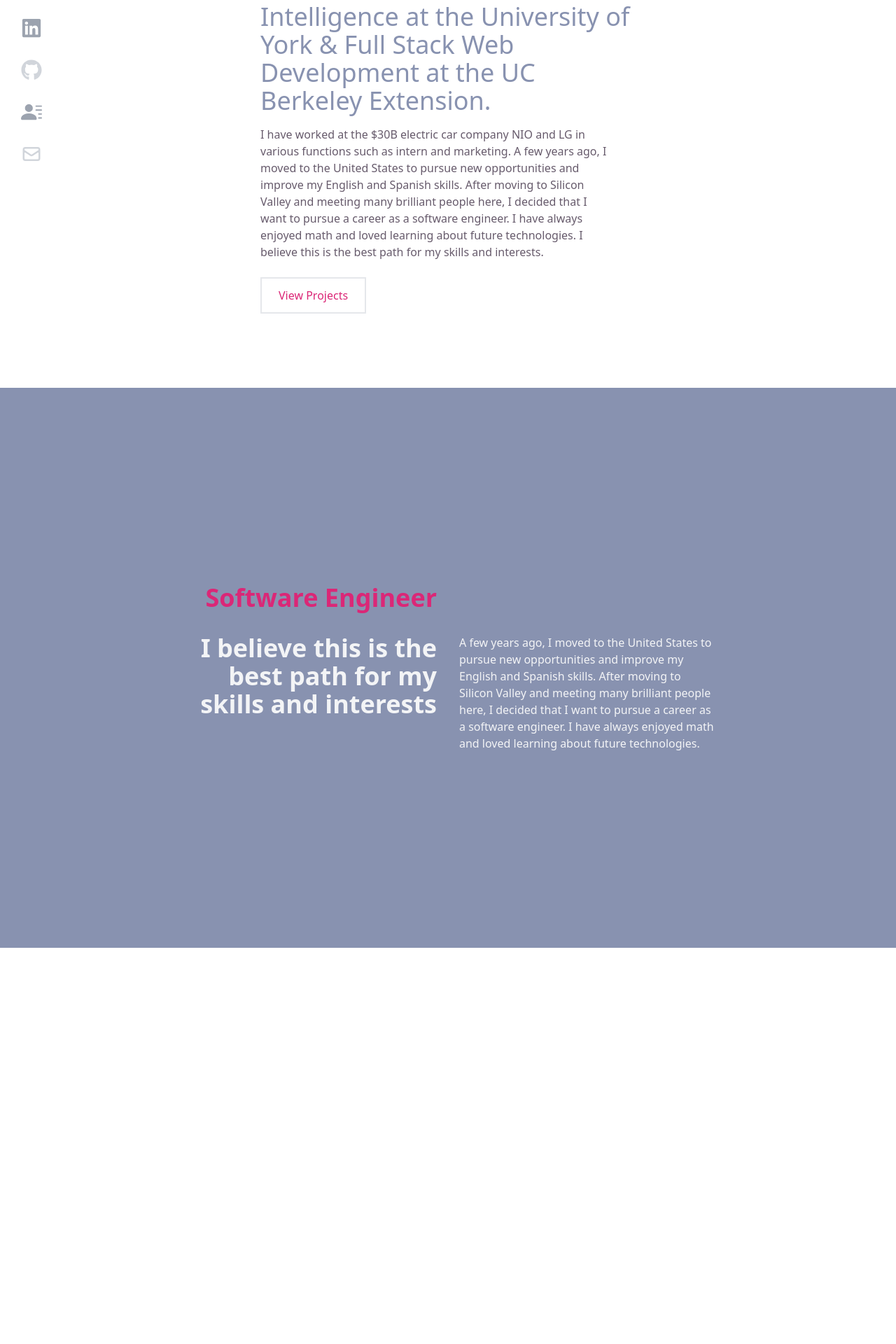
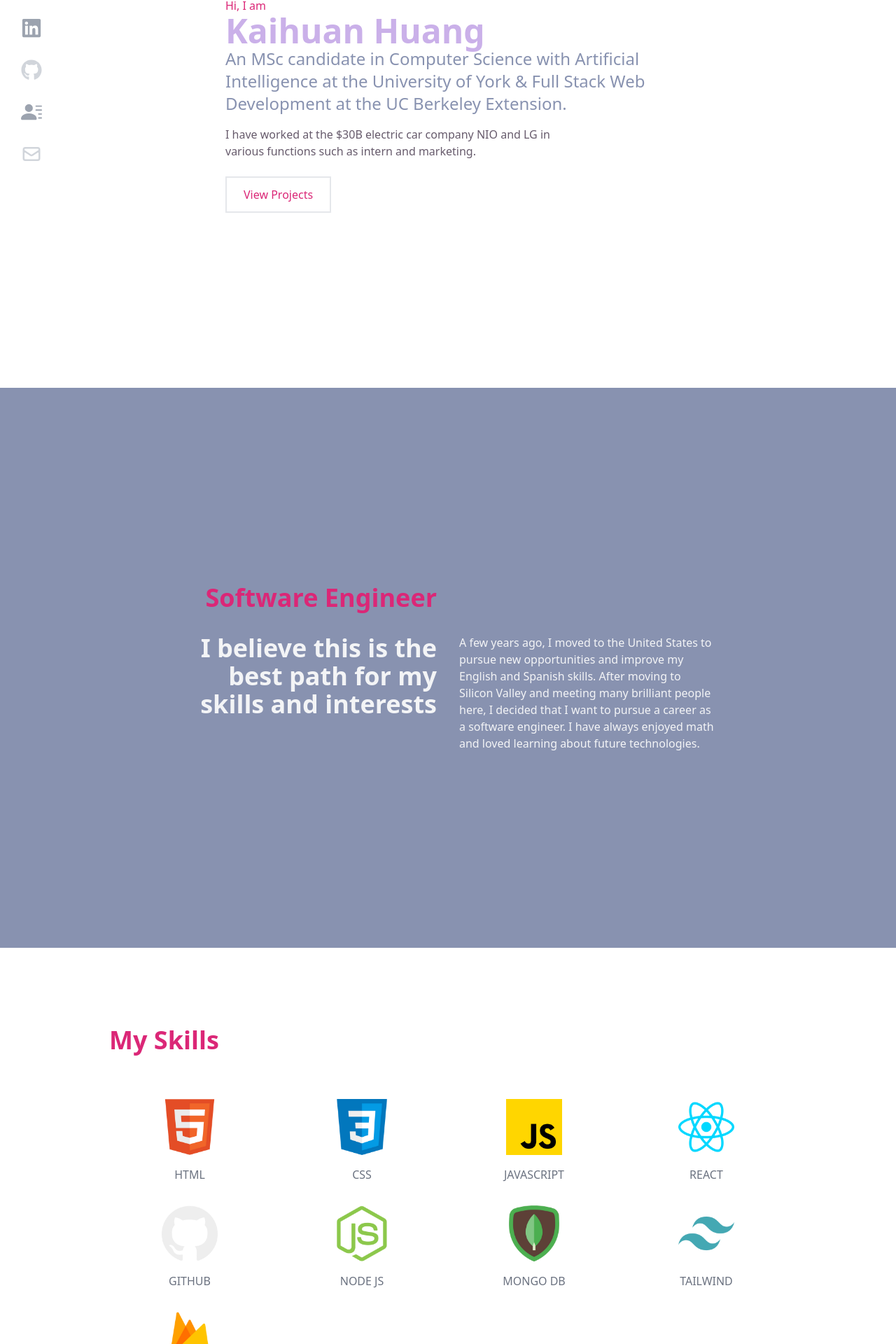
Before and after one commit to kaihuan-huang/Personal-Portfolio-React, a React (Create React App) app in the folder portfolio-react-kaihuan/: page / in a window 1280 px wide. Shown: the part 270-2190 px from the top of the page at 70% size. Before the commit the page ends 1624 px from the top, so only its background shows below. Built offline with nearby package versions, Linux system fonts and the light colour scheme.

Commit message:
update Skill component structure

```diff
--- a/portfolio-react-kaihuan/src/App.js
+++ b/portfolio-react-kaihuan/src/App.js
@@ -1,6 +1,8 @@
 import Home from "./components/Home";
 import Navbar from "./components/Navbar";
 import About from "./components/About";
+import Skill from "./components/Skill"
+import Project from "./components/Project";
 
 function App() {
   return (
@@ -8,6 +10,8 @@
       <Navbar />
       <Home />
       <About />
+      <Skill />
+      <Project />
     </div>
   );
 }
--- a/portfolio-react-kaihuan/src/components/About.jsx
+++ b/portfolio-react-kaihuan/src/components/About.jsx
@@ -6,7 +6,7 @@
       <div className='flex flex-col justify-center items-center w-full h-full'>
         <div className='max-w-[px] w-full grid grid-cols-2 gap-8'>
           <div className='sm:text-right pb-8 pl-4'>
-            <p className='text-4xl font-bold inline text-pink-600 '>
+            <p className='text-4xl font-bold inline text-pink-600'>
             Software Engineer
             </p>
           </div>
--- a/portfolio-react-kaihuan/src/components/Home.jsx
+++ b/portfolio-react-kaihuan/src/components/Home.jsx
@@ -4,25 +4,18 @@
   return (
     <div name="home" className="w-full h-screen ">
       {/* Container */}
-      <div className="max-w-[600px] mx-auto px-8 flex flex-col justify-center h-full">
+      <div className="max-w-[700px] mx-auto px-8 flex flex-col justify-center h-full">
         <p className="text-pink-600">Hi, I am</p>
         <h1 className="text-3xl sm:text-5xl font-bold text-[#cab0e9]">
           Kaihuan Huang
         </h1>
-        <h2 className="text-2xl sm:text-4xl  text-[#8892b0]">
+        <h2 className="text-2xl sm:text-2xl  text-[#8892b0]">
           An MSc candidate in Computer Science with Artificial
           Intelligence at the University of York & Full Stack Web Development at the UC Berkeley
           Extension.
         </h2>
         <p className="text-[#675b6c] py-4 max-w-[500px]">
-          I have worked at the $30B electric car company NIO and LG in various
-          functions such as intern and marketing. A few years ago, I moved to
-          the United States to pursue new opportunities and improve my English
-          and Spanish skills. After moving to Silicon Valley and meeting many
-          brilliant people here, I decided that I want to pursue a career as a
-          software engineer. I have always enjoyed math and loved learning about
-          future technologies. I believe this is the best path for my skills and
-          interests.
+          I have worked at the $30B electric car company NIO and LG in various functions such as intern and marketing.
 
         </p>
         <div>
--- /dev/null
+++ b/portfolio-react-kaihuan/src/components/Project.jsx
@@ -0,0 +1,9 @@
+import React from 'react'
+
+const Project = () => {
+  return (
+    <div>Project</div>
+  )
+}
+
+export default Project
--- /dev/null
+++ b/portfolio-react-kaihuan/src/components/Skill.jsx
@@ -0,0 +1,66 @@
+import React from 'react';
+
+import HTML from '../assets/html.png';
+import CSS from '../assets/css.png';
+import JavaScript from '../assets/javascript.png';
+import ReactImg from '../assets/react.png';
+import Node from '../assets/node.png';
+import FireBase from '../assets/firebase.png';
+import GitHub from '../assets/github.png';
+import Tailwind from '../assets/tailwind.png';
+import Mongo from '../assets/mongo.png';
+
+const Skills = () => {
+  return (
+    <div name='skills' className='w-full h-screen text-gray-500'>
+      {/* Container */}
+      <div className='max-w-[1000px] mx-auto p-4 flex flex-col justify-center w-full h-full'>
+          <div>
+              <p className='text-4xl font-bold inline text-pink-600'>My Skills</p>
+              <p className='py-4'></p>
+          </div>
+
+          <div className='w-full grid grid-cols-2 sm:grid-cols-4 gap-4 text-center py-8'>
+              <div className=' hover:scale-110 duration-500'>
+                  <img className='w-20 mx-auto' src={HTML} alt="HTML icon" />
+                  <p className='my-4'>HTML</p>
+              </div>
+              <div className='hover:scale-110 duration-500'>
+                  <img className='w-20 mx-auto' src={CSS} alt="HTML icon" />
+                  <p className='my-4'>CSS</p>
+              </div>
+              <div className='hover:scale-110 duration-500'>
+                  <img className='w-20 mx-auto' src={JavaScript} alt="HTML icon" />
+                  <p className='my-4'>JAVASCRIPT</p>
+              </div>
+              <div className='hover:scale-110 duration-500'>
+                  <img className='w-20 mx-auto' src={ReactImg} alt="HTML icon" />
+                  <p className='my-4'>REACT</p>
+              </div>
+              <div className='hover:scale-110 duration-500'>
+                  <img className='w-20 mx-auto' src={GitHub} alt="HTML icon" />
+                  <p className='my-4'>GITHUB</p>
+              </div>
+              <div className='hover:scale-110 duration-500'>
+                  <img className='w-20 mx-auto' src={Node} alt="HTML icon" />
+                  <p className='my-4'>NODE JS</p>
+              </div>
+              <div className='hover:scale-110 duration-500'>
+                  <img className='w-20 mx-auto' src={Mongo} alt="HTML icon" />
+                  <p className='my-4'>MONGO DB</p>
+              </div>
+              <div className='hover:scale-110 duration-500'>
+                  <img className='w-20 mx-auto' src={Tailwind} alt="HTML icon" />
+                  <p className='my-4'>TAILWIND</p>
+              </div>
+              <div className='hover:scale-110 duration-500'>
+                  <img className='w-20 mx-auto' src={FireBase} alt="HTML icon" />
+                  <p className='my-4'>FIREBASE</p>
+              </div>
+          </div>
+      </div>
+    </div>
+  );
+};
+
+export default Skills;
```
